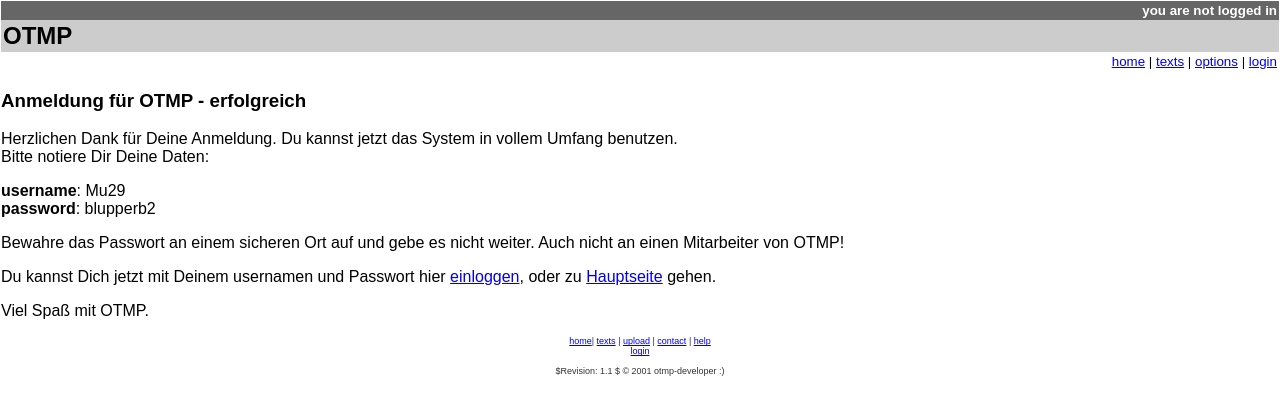
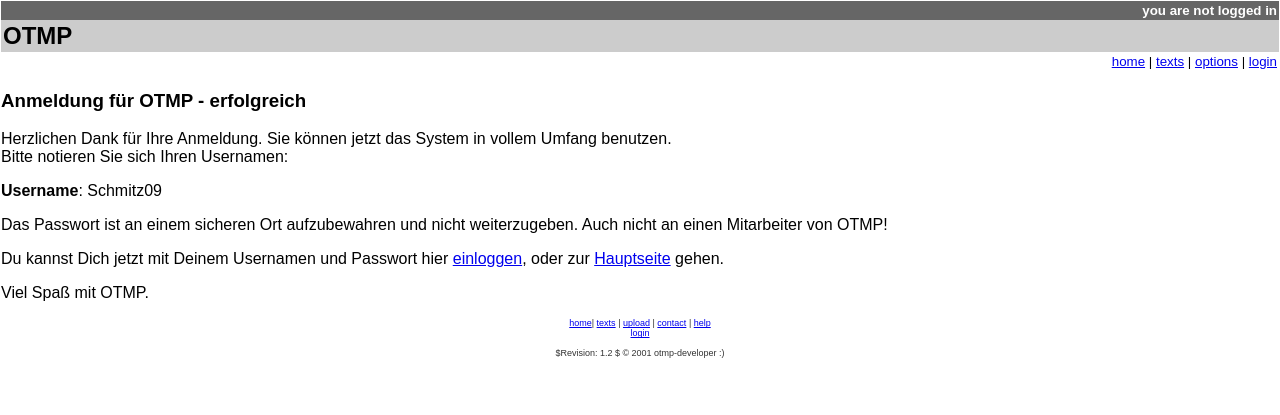
Before and after one commit to BackupTheBerlios/otmp, a PHP site: page /user/signup_ok.php in a window 1280 px wide. Shown: the top 415 px of the page. Run offline with PHP 8.4, Linux system fonts and the light colour scheme.

Commit message:
Datei so veraendert, dass sie zur neuen Anmeldeprozedur passt

```diff
--- a/prototyp/user/signup_ok.php
+++ b/prototyp/user/signup_ok.php
@@ -1,7 +1,7 @@
 <? /*
     * $Source: /home/xubuntu/berlios_backup/github/tmp-cvs/otmp/Repository/prototyp/user/signup_ok.php,v $
-    * $Revision: 1.1 $
-    * $Id: signup_ok.php,v 1.1 2001/11/16 16:08:44 hifix Exp $
+    * $Revision: 1.2 $
+    * $Id: signup_ok.php,v 1.2 2001/11/20 12:41:53 alexgn Exp $
     */
 ?>
 <html>
@@ -32,16 +32,14 @@ Signup succesfull">
   </tr>
 </table>
 <h3 align="left">Anmeldung f&uuml;r OTMP - erfolgreich</h3>
-<p>Herzlichen Dank f&uuml;r Deine Anmeldung. Du kannst jetzt das System in vollem
-  Umfang benutzen.<br>
-  Bitte notiere Dir Deine Daten:<br>
+<p>Herzlichen Dank f&uuml;r Ihre Anmeldung. Sie k&ouml;nnen jetzt das System in vollem Umfang benutzen.<br>
+  Bitte notieren Sie sich Ihren Usernamen:<br>
 </p>
-<p> <b>username</b>: Mu29<br>
-  <b>password</b>: blupperb2</p>
-<p>Bewahre das Passwort an einem sicheren Ort auf und gebe es nicht weiter. Auch
-  nicht an einen Mitarbeiter von OTMP!</p>
-<p>Du kannst Dich jetzt mit Deinem usernamen und Passwort hier <a href="login.php">einloggen</a>,
-  oder zu <a href="../main.php">Hauptseite</a> gehen.</p>
+<p> <b>Username</b>: Schmitz09<br>
+
+<p>Das Passwort ist an einem sicheren Ort aufzubewahren und nicht weiterzugeben. Auch nicht an einen Mitarbeiter von OTMP!</p>
+<p>Du kannst Dich jetzt mit Deinem Usernamen und Passwort hier <a href="login.php">einloggen</a>,
+  oder zur <a href="../main.php">Hauptseite</a> gehen.</p>
 <p>Viel Spa&szlig; mit OTMP.</p>
 <div align="center"></div>
 <p align="center" class="footer"><a href="../main.php"> home</a>| <a href="../show.php">texts</a>
@@ -49,6 +47,6 @@ Signup succesfull">
   | <a href="../help.php">help</a><br>
   <a href="login.php">login</a><br>
   <br>
-  $Revision: 1.1 $ &copy; 2001 otmp-developer :)</p>
+  $Revision: 1.2 $ &copy; 2001 otmp-developer :)</p>
 </body>
 </html>
```
